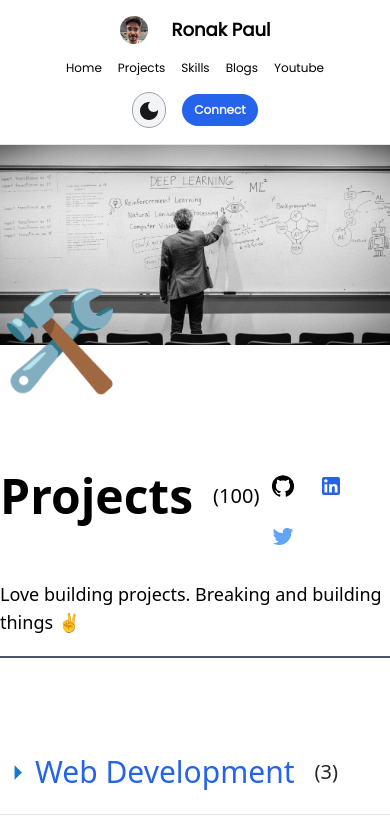
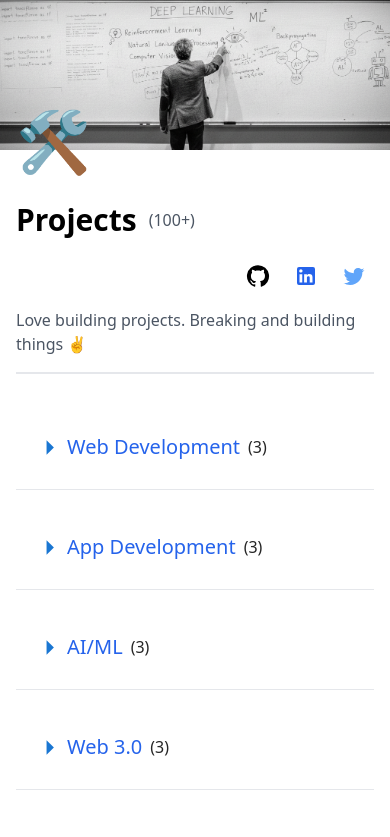
Before and after one commit to ronak-pal1/Portfolio-RP, a React (Vite) app: page /projects in a window 390 px wide. Shown: the top 837 px of the page. Built offline with nearby package versions, Linux system fonts and the light colour scheme; the HTML template or start-up script is replaced by a standard one.

Commit message:
Layout with header and without header added

```diff
--- a/src/App.jsx
+++ b/src/App.jsx
@@ -10,6 +10,7 @@ import NotFound from "./pages/NotFound";
 import { Analytics } from "@vercel/analytics/react";
 import BlogsPage from "./pages/BlogsPage";
 import SingleBlogPage from "./pages/SingleBlogPage";
+import LayoutWithHeader from "./LayoutWithHeader";
 
 function App() {
   const [isdarkMode, setIsDarkMode] = useState(false);
@@ -31,8 +32,6 @@ function App() {
     <div className={`${isdarkMode && "dark"}`}>
       <Analytics />
       <div className="bg-white dark:bg-zinc-900 relative">
-        <Header setDark={setIsDarkMode} currentMode={isdarkMode} />
-
         <div
           className={`fixed right-6 bottom-3 bg-blue-600 z-50 rounded-full text-white p-1.5 md:p-2 cursor-pointer ${
             isGoTopVisible ? "block" : "hidden"
@@ -43,11 +42,16 @@ function App() {
         </div>
 
         <Routes>
-          <Route path="/" element={<HomePage />} />
-          <Route path="/resume" element={<Resume />} />
-          <Route path="*" element={<NotFound />} />
-          <Route path="/blog" element={<BlogsPage />} />
-          <Route path="/blog/:slug" element={<SingleBlogPage />} />
+          {/* With header routes */}
+            <Route element={<LayoutWithHeader setDark={setIsDarkMode} currentMode={isdarkMode} />}>
+            <Route path="/" element={<HomePage />} />
+            <Route path="/resume" element={<Resume />} />
+            <Route path="*" element={<NotFound />} />
+            <Route path="/blog" element={<BlogsPage />} />
+            <Route path="/blog/:slug" element={<SingleBlogPage />} />
+          </Route>
+
+          {/* Without header routes */}
           <Route path="/projects" element={<ProjectsPage />} />
         </Routes>
 
--- /dev/null
+++ b/src/LayoutWithHeader.jsx
@@ -0,0 +1,14 @@
+import { Outlet } from "react-router-dom";
+import Header from "./components/Header";
+
+const LayoutWithHeader = ({setDark, currentMode}) => {
+
+  return (
+    <>
+      <Header setDark={setDark} currentMode={currentMode} />
+      <Outlet />
+    </>
+  );
+};
+
+export default LayoutWithHeader;
--- a/src/pages/ProjectsPage.jsx
+++ b/src/pages/ProjectsPage.jsx
@@ -12,48 +12,50 @@ const Accordion = ({ title, projects }) => {
   };
 
   return (
-    <div className="space-y-2 py-4 border-b border-gray-200">
+    <div className="space-y-2 py-4 border-b border-gray-200 w-full">
       <div
-        className="w-full flex items-center cursor-pointer select-none"
+        className="w-full flex items-center cursor-pointer select-none px-4 sm:px-6"
         onClick={toggleAccordion}
       >
         <ArrowDropDownIcon
           fontSize="large"
           color="primary"
-          className={`transition-transform duration-200 ${
+          className={`transition-transform duration-200 flex-shrink-0 ${
             isOpen ? "" : "-rotate-90"
           }`}
         />
-        <h2 className="text-3xl font-medium text-blue-600 flex items-center">
-          <p>{title}</p>
-          <span className="text-xl ml-5 text-neutral-800 font-normal">
+        <h2 className="text-xl sm:text-2xl md:text-3xl font-medium text-blue-600 flex items-center flex-wrap gap-2">
+          <span>{title}</span>
+          <span className="text-base sm:text-lg md:text-xl text-neutral-800 font-normal">
             ({projects.length})
           </span>
         </h2>
       </div>
 
       <div
-        className={`pl-14 overflow-hidden transition-all duration-300 ease-in-out ${
-          isOpen ? "max-h-[1000px] py-5" : "max-h-0 py-0"
+        className={`overflow-hidden transition-all duration-300 ease-in-out px-4 sm:px-6 ${
+          isOpen ? "max-h-[2000px] py-4 sm:py-5" : "max-h-0 py-0"
         }`}
       >
-        <ul className="list-disc marker:text-blue-600 marker:text-xl space-y-12 py-2">
+        <ul className="list-disc marker:text-blue-600 marker:text-lg sm:marker:text-xl space-y-8 sm:space-y-10 py-2 pl-5 sm:pl-10">
           {projects.map((project, index) => (
-            <li className="font-light">
-              <div className="flex flex-col space-y-3">
-                <div className="flex flex-row items-center space-x-5 text-xl [&>a]:text-blue-500 [&>a]:text-sm">
-                  <p>{project.title}</p>
-                  <a href={project.link} className="hover:underline">
-                    View
-                  </a>
-                  <a href={project.source} className="hover:underline">
-                    Source code
-                  </a>
+            <li key={index} className="font-light">
+              <div className="flex flex-col space-y-2 sm:space-y-3">
+                <div className="flex flex-col sm:flex-row sm:items-center gap-2 sm:gap-4 text-lg sm:text-xl [&>a]:text-blue-500 [&>a]:text-sm">
+                  <p className="break-words">{project.title}</p>
+                  <div className="flex gap-4">
+                    <a href={project.link} className="hover:underline whitespace-nowrap">
+                      View
+                    </a>
+                    <a href={project.source} className="hover:underline whitespace-nowrap">
+                      Source code
+                    </a>
+                  </div>
                 </div>
 
                 <div>
-                  <p className="text-sm">
-                    <span className="font-semibold mr-2">Tech Stack:</span>{" "}
+                  <p className="text-xs sm:text-sm">
+                    <span className="font-semibold mr-1 sm:mr-2">Tech Stack:</span>
                     {project.stack.join(", ")}
                   </p>
                 </div>
@@ -186,56 +188,66 @@ const projectsData = [
 
 const ProjectsPage = () => {
   return (
-    <div>
+    <div className="min-h-screen bg-white dark:bg-gray-900">
       <img
         src={banner}
         alt="projects page banner"
-        className="w-full h-[200px] lg:h-[400px] object-cover object-center"
+        className="w-full h-[150px] sm:h-[200px] md:h-[300px] lg:h-[400px] object-cover object-center"
       />
 
-      <div className="flex justify-center items-center">
-        <div className="w-full -mt-14 max-w-5xl">
-          <p className="text-8xl">🛠️</p>
+      <div className="flex justify-center items-start px-4 sm:px-6 lg:px-8">
+        <div className="w-full max-w-6xl -mt-10 sm:-mt-14 md:-mt-20">
+          <p className="text-6xl sm:text-7xl md:text-8xl">🛠️</p>
 
-          <div className="mt-12">
-            <div className="w-full border-b-2 border-gray-600 dark:border-gray-700 pb-5 space-y-5">
-              <div className="flex items-center justify-between">
-                <h1 className="text-5xl font-bold flex items-center">
-                  <span>Projects</span>{" "}
-                  <span className="text-xl ml-5 font-normal">(100)</span>
-                </h1>
+          <div className="mt-8 sm:mt-12">
+            <div className="w-full border-b-2 border-gray-200 dark:border-gray-700 pb-4 sm:pb-5 space-y-3 sm:space-y-5">
+              <div className="flex flex-col sm:flex-row sm:items-center justify-between gap-4">
+                <div className="flex items-center">
+                  <h1 className="text-3xl sm:text-4xl md:text-5xl font-bold">
+                    Projects
+                  </h1>
+                  <span className="text-base sm:text-lg md:text-xl ml-3 sm:ml-5 font-normal text-gray-600 dark:text-gray-400">
+                    (100+)
+                  </span>
+                </div>
 
-                <div className="lg:pt-5 pt-7 [&>*]:m-3 flex flex-wrap items-center">
+                <div className="flex items-center justify-end sm:justify-start space-x-2 sm:space-x-3 [&>a]:transition-transform [&>a]:hover:scale-110">
                   <a
                     href="https://github.com/ronak-pal1"
                     target="_blank"
+                    rel="noopener noreferrer"
+                    className="p-2 rounded-full hover:bg-gray-100 dark:hover:bg-gray-800"
                     title="Github"
                   >
-                    <GitHub fontSize="medium" className="bg-white rounded-full" />
+                    <GitHub className="text-xl sm:text-2xl" />
                   </a>
                   <a
                     href="https://www.linkedin.com/in/ronak-pal1/"
                     target="_blank"
-                    title="Linkedin"
+                    rel="noopener noreferrer"
+                    className="p-2 rounded-full hover:bg-gray-100 dark:hover:bg-gray-800"
+                    title="LinkedIn"
                   >
-                    <LinkedIn fontSize="medium" className="text-blue-600" />
+                    <LinkedIn className="text-xl sm:text-2xl text-blue-600" />
                   </a>
                   <a
                     href="https://twitter.com/ronak_pal1"
                     target="_blank"
-                    title="Twitter or X"
+                    rel="noopener noreferrer"
+                    className="p-2 rounded-full hover:bg-gray-100 dark:hover:bg-gray-800"
+                    title="Twitter"
                   >
-                    <Twitter fontSize="medium" className="text-blue-400" />
+                    <Twitter className="text-xl sm:text-2xl text-blue-400" />
                   </a>
                 </div>
               </div>
 
-              <p className="text-lg font-extralight">
+              <p className="text-base sm:text-lg font-light text-gray-600 dark:text-gray-300">
                 Love building projects. Breaking and building things ✌️
               </p>
             </div>
 
-            <div className="my-20 space-y-9">
+            <div className="my-10 sm:my-16 md:my-20 space-y-6 sm:space-y-9">
               {projectsData.map((project, index) => (
                 <Accordion
                   key={index}
@@ -245,8 +257,10 @@ const ProjectsPage = () => {
               ))}
             </div>
 
-            <div className="w-full text-center">
-              <p className="text-xl font-extralight">More to come 🚀</p>
+            <div className="w-full text-center py-8 sm:py-12">
+              <p className="text-lg sm:text-xl font-light text-gray-600 dark:text-gray-400">
+                More to come 🚀
+              </p>
             </div>
           </div>
         </div>
```
